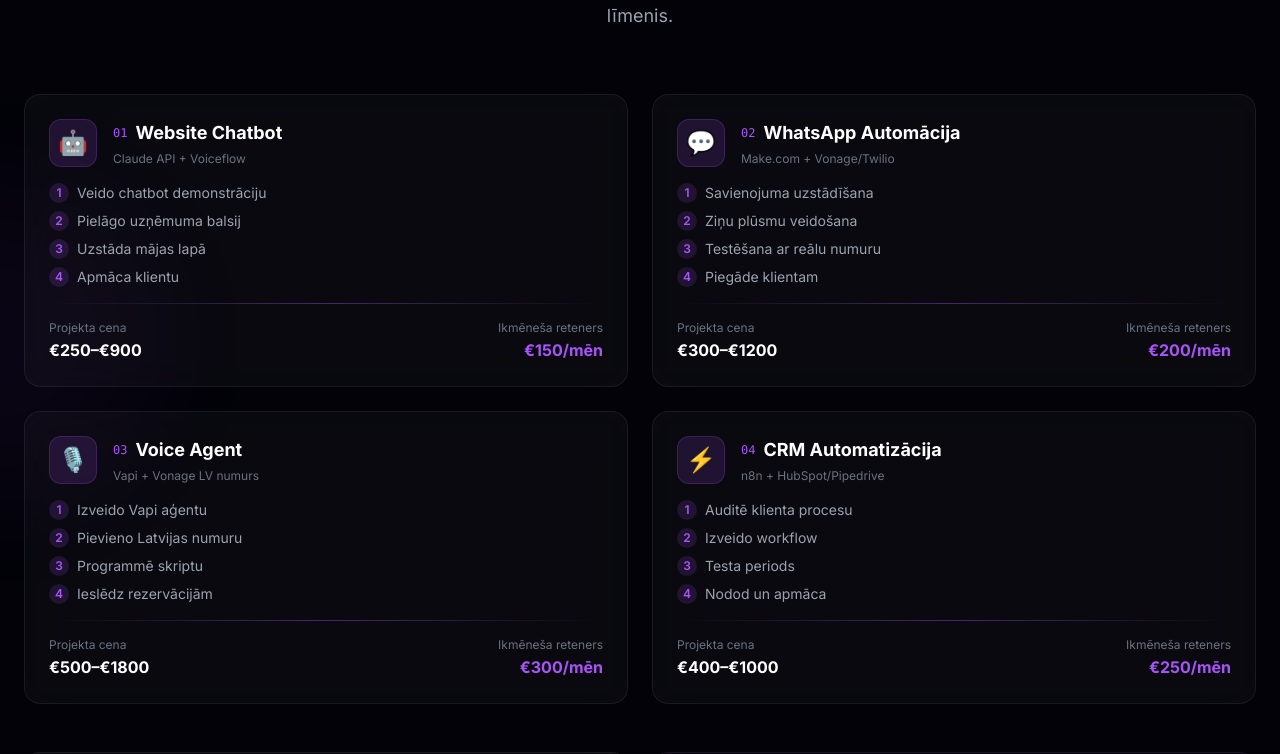
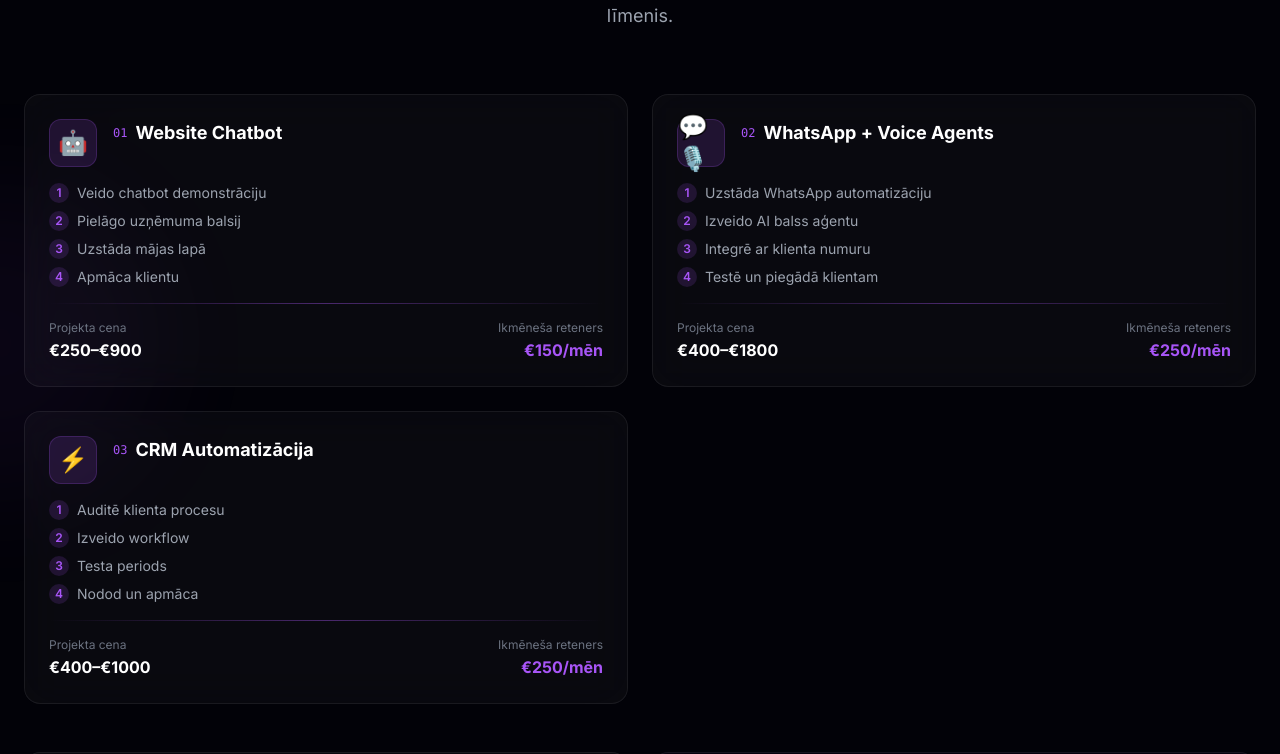
Before and after one commit to kalvenz95/ai_majaslapa, a Next.js app: page / in a window 1280 px wide. Shown: the part 3462-4216 px from the top of the page. Built offline with nearby package versions, Linux system fonts and the light colour scheme.

Commit message:
Merge WhatsApp + Voice into one pack, remove platform names from titles

```diff
--- a/src/components/BuildPack.tsx
+++ b/src/components/BuildPack.tsx
@@ -4,7 +4,6 @@ const buildModules = [
   {
     num: "01",
     title: "Website Chatbot",
-    tools: "Claude API + Voiceflow",
     price: "€250–€900",
     retainer: "€150/mēn",
     icon: "🤖",
@@ -12,26 +11,15 @@ const buildModules = [
   },
   {
     num: "02",
-    title: "WhatsApp Automācija",
-    tools: "Make.com + Vonage/Twilio",
-    price: "€300–€1200",
-    retainer: "€200/mēn",
-    icon: "💬",
-    steps: ["Savienojuma uzstādīšana", "Ziņu plūsmu veidošana", "Testēšana ar reālu numuru", "Piegāde klientam"],
+    title: "WhatsApp + Voice Agents",
+    price: "€400–€1800",
+    retainer: "€250/mēn",
+    icon: "💬🎙️",
+    steps: ["Uzstāda WhatsApp automatizāciju", "Izveido AI balss aģentu", "Integrē ar klienta numuru", "Testē un piegādā klientam"],
   },
   {
     num: "03",
-    title: "Voice Agent",
-    tools: "Vapi + Vonage LV numurs",
-    price: "€500–€1800",
-    retainer: "€300/mēn",
-    icon: "🎙️",
-    steps: ["Izveido Vapi aģentu", "Pievieno Latvijas numuru", "Programmē skriptu", "Ieslēdz rezervācijām"],
-  },
-  {
-    num: "04",
     title: "CRM Automatizācija",
-    tools: "n8n + HubSpot/Pipedrive",
     price: "€400–€1000",
     retainer: "€250/mēn",
     icon: "⚡",
@@ -77,11 +65,10 @@ export default function BuildPack() {
                   {mod.icon}
                 </div>
                 <div>
-                  <div className="flex items-center gap-2 mb-1">
+                  <div className="flex items-center gap-2">
                     <span className="text-xs font-mono text-[#a855f7]">{mod.num}</span>
                     <h3 className="font-bold text-white text-lg">{mod.title}</h3>
                   </div>
-                  <p className="text-xs text-gray-500">{mod.tools}</p>
                 </div>
               </div>
 
@@ -141,7 +128,7 @@ export default function BuildPack() {
             <h4 className="font-bold text-white text-lg mb-2">Aģentūras ceļš</h4>
             <p className="text-sm text-gray-400 mb-4">Progresīviem. Lielāki projekti, ikmēneša reteners, skalēšana.</p>
             <div className="flex flex-col gap-2">
-              {["Voice Agents ar Vapi", "WhatsApp Automācija", "CRM + n8n workflow", "Ikmēneša support reteners"].map((item) => (
+              {["WhatsApp + Voice Agents", "Website Chatbot", "CRM automatizācija", "Ikmēneša support reteners"].map((item) => (
                 <div key={item} className="flex items-center gap-2 text-sm text-gray-300">
                   <span className="text-[#a855f7]">→</span> {item}
                 </div>
```
